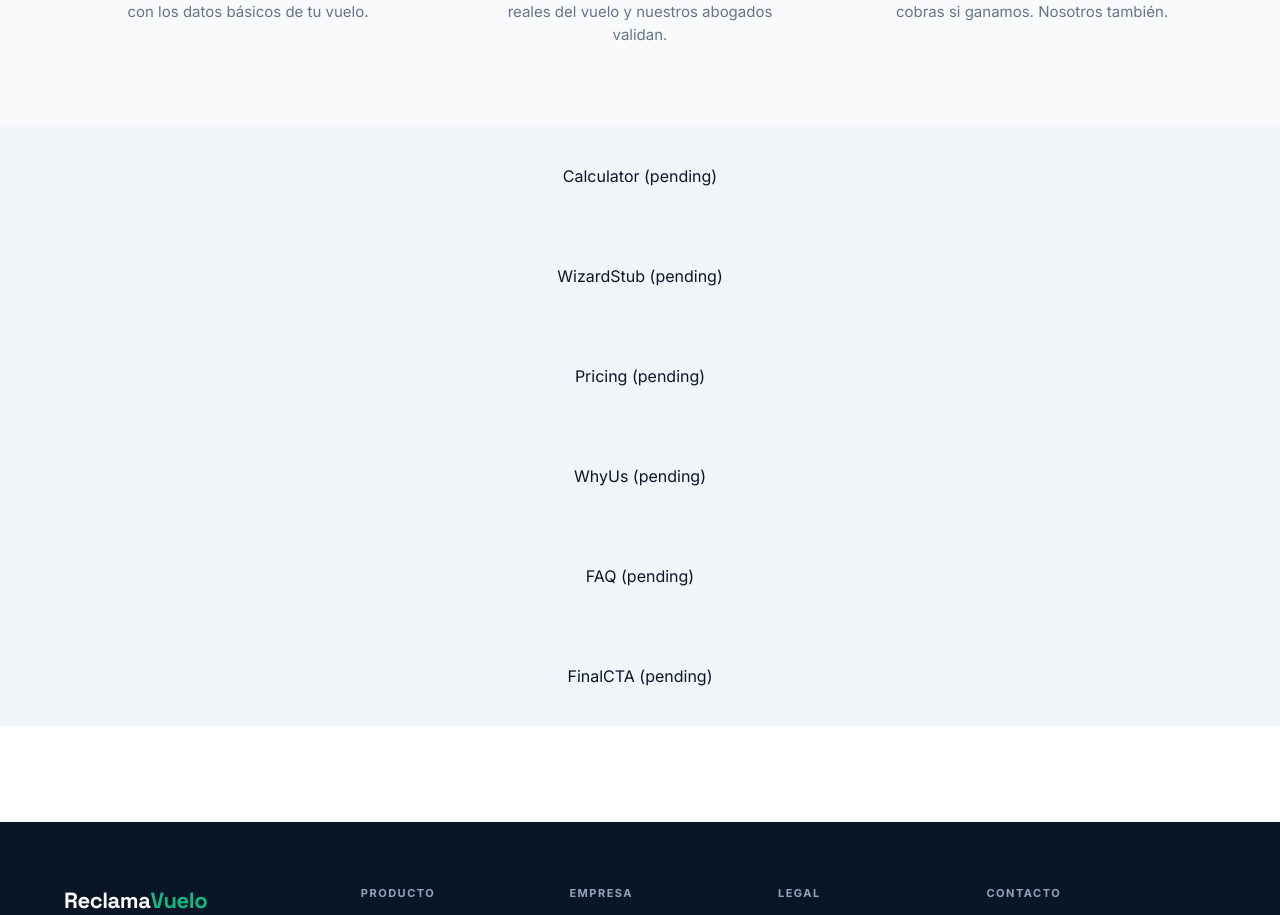
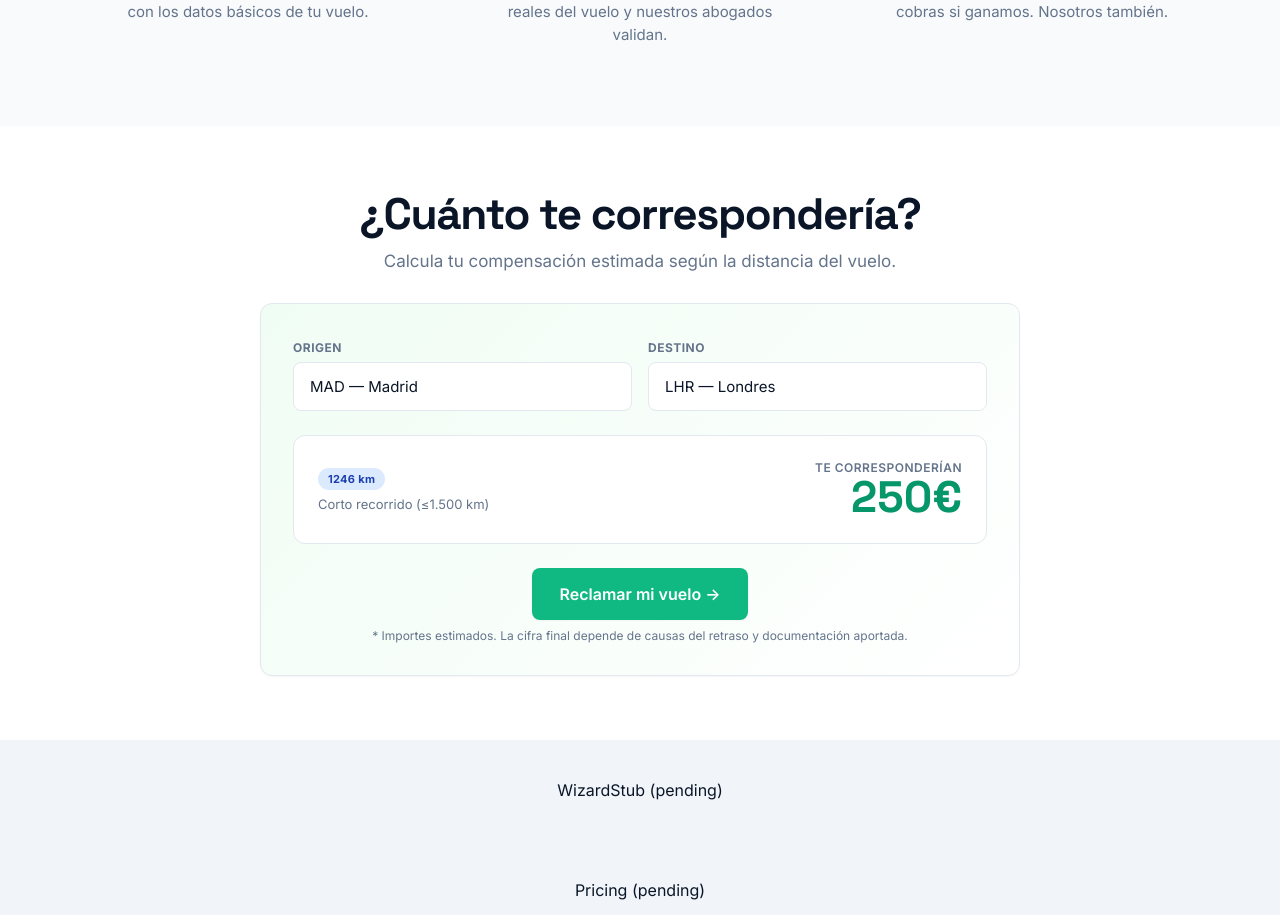
Before and after one commit to guilletruan-sys/reclamavuelo, a Next.js app: page / in a window 1280 px wide. Shown: the part 1865-2780 px from the top of the page. Built offline with nearby package versions, Linux system fonts and the light colour scheme.

Commit message:
feat: calculadora interactiva CE 261/2004 con Haversine

```diff
--- a/components/landing/Calculator.jsx
+++ b/components/landing/Calculator.jsx
@@ -1 +1,72 @@
-export default function Calculator() { return <div style={{padding:40,textAlign:'center',background:'#f1f5f9'}}>Calculator (pending)</div>; }
+import { useMemo, useState } from 'react';
+import Link from 'next/link';
+import { tokens, selectStyle } from '../../lib/theme';
+import { POPULAR_AIRPORTS, haversine, compensationForKm } from '../../lib/distance';
+import { Button, H2, Card, Badge } from '../ui';
+
+export default function Calculator() {
+  const [from, setFrom] = useState('MAD');
+  const [to, setTo] = useState('LHR');
+
+  const { km, amount } = useMemo(() => {
+    const a = POPULAR_AIRPORTS.find(x => x.code === from);
+    const b = POPULAR_AIRPORTS.find(x => x.code === to);
+    if (!a || !b || a.code === b.code) return { km: 0, amount: 0 };
+    const k = haversine(a.lat, a.lon, b.lat, b.lon);
+    return { km: k, amount: compensationForKm(k) };
+  }, [from, to]);
+
+  return (
+    <section id="calculadora" style={{ maxWidth: tokens.maxWidth, margin: '0 auto', padding: `${tokens.s8}px ${tokens.s5}px` }}>
+      <div style={{ textAlign: 'center', marginBottom: tokens.s6 }}>
+        <H2>¿Cuánto te correspondería?</H2>
+        <p style={{ fontSize: 17, color: tokens.slate500, marginTop: tokens.s3 }}>
+          Calcula tu compensación estimada según la distancia del vuelo.
+        </p>
+      </div>
+      <Card style={{
+        maxWidth: 760, margin: '0 auto', padding: tokens.s6,
+        background: `linear-gradient(135deg, ${tokens.green50} 0%, ${tokens.white} 100%)`,
+      }}>
+        <div style={{ display: 'grid', gridTemplateColumns: '1fr 1fr', gap: tokens.s4 }} className="grid2">
+          <div>
+            <label style={{ fontSize: 12, fontWeight: 700, color: tokens.slate500, letterSpacing: '0.5px', textTransform: 'uppercase' }}>Origen</label>
+            <select value={from} onChange={e => setFrom(e.target.value)} style={{ ...selectStyle, marginTop: 6 }}>
+              {POPULAR_AIRPORTS.map(a => <option key={a.code} value={a.code}>{a.code} — {a.name}</option>)}
+            </select>
+          </div>
+          <div>
+            <label style={{ fontSize: 12, fontWeight: 700, color: tokens.slate500, letterSpacing: '0.5px', textTransform: 'uppercase' }}>Destino</label>
+            <select value={to} onChange={e => setTo(e.target.value)} style={{ ...selectStyle, marginTop: 6 }}>
+              {POPULAR_AIRPORTS.map(a => <option key={a.code} value={a.code}>{a.code} — {a.name}</option>)}
+            </select>
+          </div>
+        </div>
+        <div style={{
+          marginTop: tokens.s5, padding: tokens.s5, borderRadius: tokens.r2,
+          background: tokens.white, border: `1px solid ${tokens.slate200}`,
+          display: 'flex', alignItems: 'center', justifyContent: 'space-between', flexWrap: 'wrap', gap: tokens.s3,
+        }}>
+          <div>
+            <Badge variant="info">{km.toLocaleString('es-ES')} km</Badge>
+            <div style={{ fontSize: 13, color: tokens.slate500, marginTop: 6 }}>
+              {km <= 1500 ? 'Corto recorrido (≤1.500 km)' : km <= 3500 ? 'Medio recorrido (1.500–3.500 km)' : 'Largo recorrido (>3.500 km)'}
+            </div>
+          </div>
+          <div style={{ textAlign: 'right' }}>
+            <div style={{ fontSize: 12, color: tokens.slate500, fontWeight: 600, textTransform: 'uppercase', letterSpacing: '0.5px' }}>Te corresponderían</div>
+            <div style={{ fontFamily: tokens.fontHead, fontSize: 44, fontWeight: 800, color: tokens.green600, lineHeight: 1 }}>
+              {amount}€
+            </div>
+          </div>
+        </div>
+        <div style={{ textAlign: 'center', marginTop: tokens.s5 }}>
+          <Button as={Link} href="#reclamar" variant="primary" size="lg">Reclamar mi vuelo →</Button>
+          <div style={{ fontSize: 12, color: tokens.slate500, marginTop: tokens.s2 }}>
+            * Importes estimados. La cifra final depende de causas del retraso y documentación aportada.
+          </div>
+        </div>
+      </Card>
+    </section>
+  );
+}
--- /dev/null
+++ b/lib/distance.js
@@ -0,0 +1,35 @@
+// lib/distance.js — calculo distancia y compensacion CE 261/2004
+
+export function haversine(lat1, lon1, lat2, lon2) {
+  const R = 6371;
+  const toRad = d => d * Math.PI / 180;
+  const dLat = toRad(lat2 - lat1);
+  const dLon = toRad(lon2 - lon1);
+  const a = Math.sin(dLat/2)**2 + Math.cos(toRad(lat1)) * Math.cos(toRad(lat2)) * Math.sin(dLon/2)**2;
+  return Math.round(2 * R * Math.asin(Math.sqrt(a)));
+}
+
+export function compensationForKm(km) {
+  if (km <= 1500) return 250;
+  if (km <= 3500) return 400;
+  return 600;
+}
+
+// Lista reducida de aeropuertos con coordenadas para la calculadora de landing.
+// (El AirportSelect del wizard usa la lista completa existente)
+export const POPULAR_AIRPORTS = [
+  { code: 'MAD', name: 'Madrid',     lat: 40.472, lon: -3.561 },
+  { code: 'BCN', name: 'Barcelona',  lat: 41.297, lon: 2.078 },
+  { code: 'PMI', name: 'Palma',      lat: 39.551, lon: 2.739 },
+  { code: 'AGP', name: 'Málaga',     lat: 36.675, lon: -4.499 },
+  { code: 'VLC', name: 'Valencia',   lat: 39.489, lon: -0.481 },
+  { code: 'SVQ', name: 'Sevilla',    lat: 37.418, lon: -5.893 },
+  { code: 'BIO', name: 'Bilbao',     lat: 43.301, lon: -2.911 },
+  { code: 'LHR', name: 'Londres',    lat: 51.470, lon: -0.454 },
+  { code: 'CDG', name: 'París',      lat: 49.012, lon: 2.550 },
+  { code: 'FRA', name: 'Frankfurt',  lat: 50.033, lon: 8.570 },
+  { code: 'AMS', name: 'Ámsterdam',  lat: 52.308, lon: 4.763 },
+  { code: 'FCO', name: 'Roma',       lat: 41.800, lon: 12.238 },
+  { code: 'JFK', name: 'Nueva York', lat: 40.641, lon: -73.778 },
+  { code: 'EZE', name: 'Buenos Aires', lat: -34.822, lon: -58.535 },
+];
```
